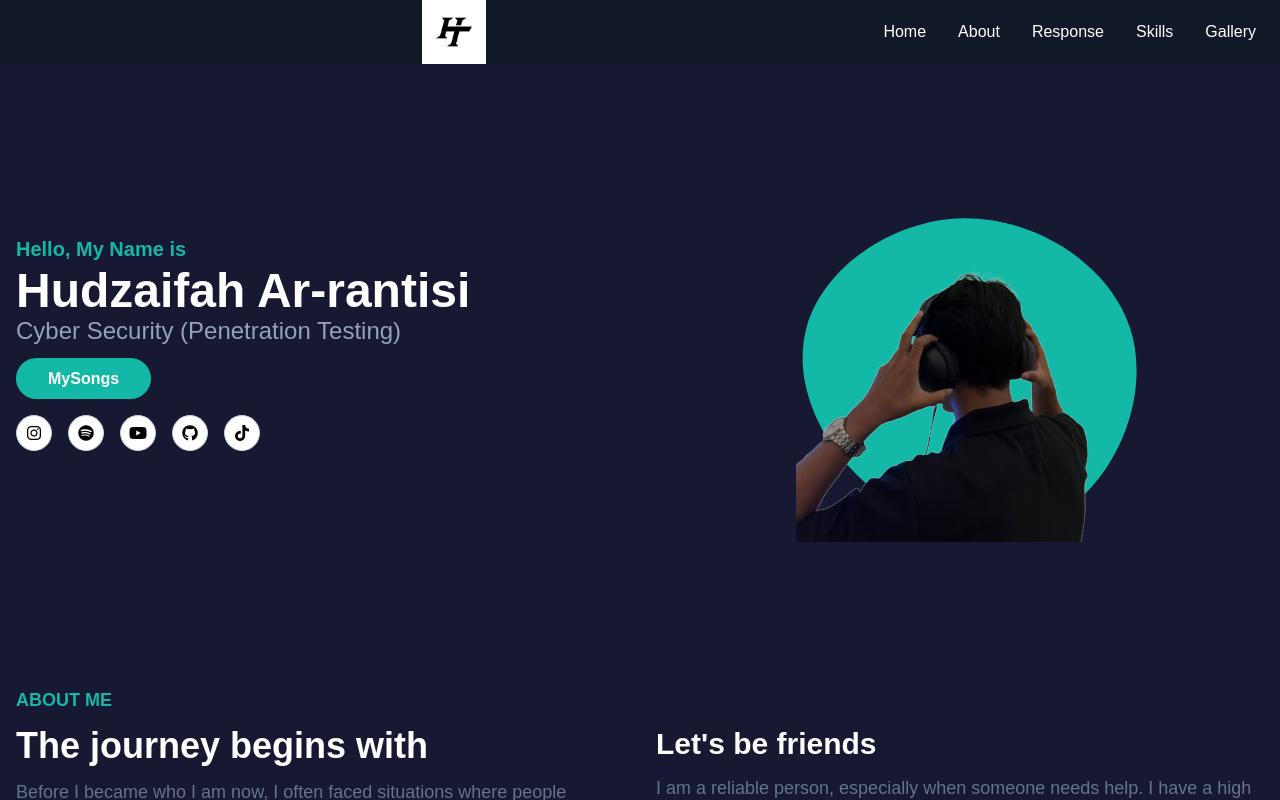
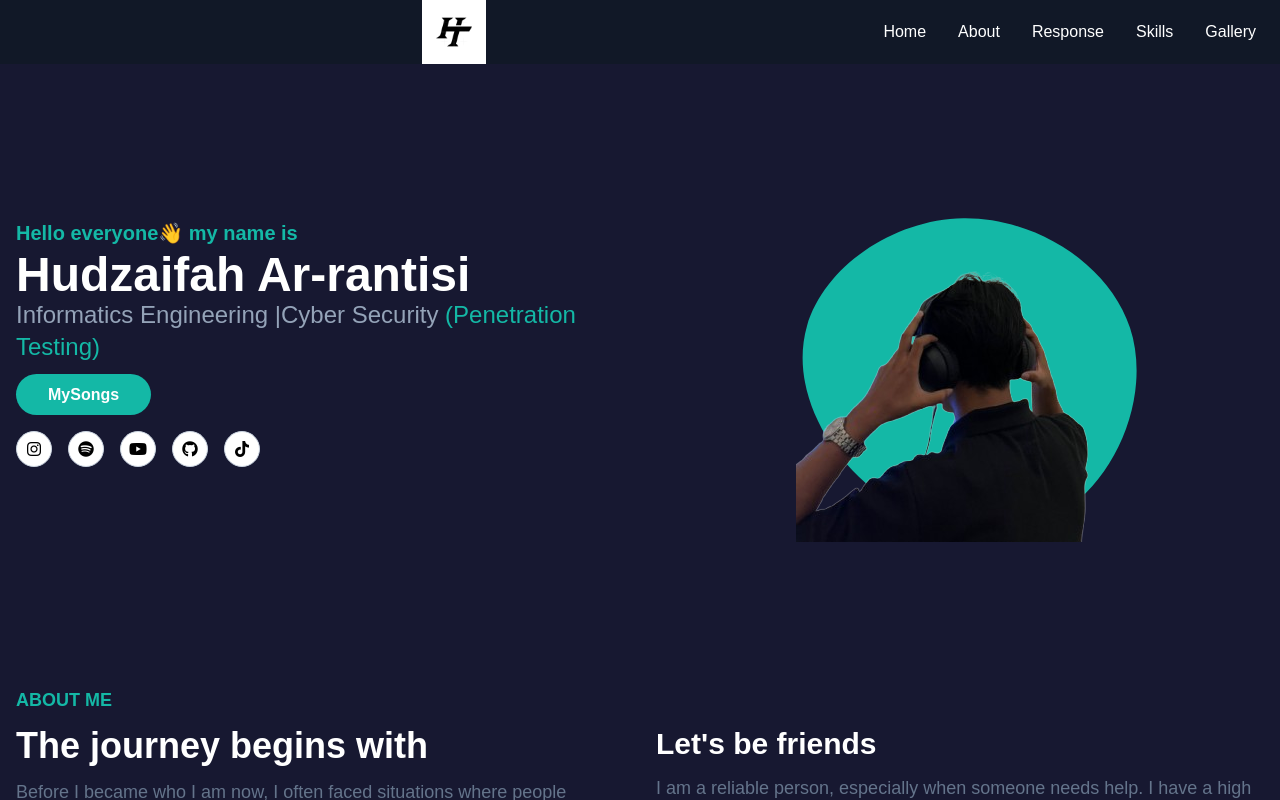
Before and after one commit to HudzaifahArrantisi/Me, a plain HTML site: page index.html in a window 1280 px wide. Drawn offline with nearby package versions, Linux system fonts and the light colour scheme.

Commit message:
Update index.html

```diff
--- a/index.html
+++ b/index.html
@@ -74,11 +74,11 @@
         <div class="container">
             <div class="flex flex-wrap">
                 <!-- Text -->
-                               <div class="w-full self-center px-4 lg:w-1/2">
-                    <h1 class="text-base font-semibold text-teal-500 md:text-xl ">Hello, My Name is</h1>
+                 <div class="w-full self-center px-4 lg:w-1/2">
+                    <h1 class="text-base font-semibold text-teal-500 md:text-xl ">Hello everyone👋 my name is</h1>
                     <span class="block font-bold text-white text-4xl mt-1 lg:text-5xl">Hudzaifah Ar-rantisi</span>
-                    <h2 class="font-medium text-slate-400 text-lg mb-5 lg:text-2xl">Cyber Security
-                        <span class="">(Penetration Testing)</span></h2>
+                    <h2 class="font-medium text-slate-400 text-lg mb-5 lg:text-2xl">Informatics Engineering |Cyber Security
+                        <span class="text-teal-500">(Penetration Testing)</span></h2>
 
                     <!-- Buttons -->
                     <div class="mb-6">
```
